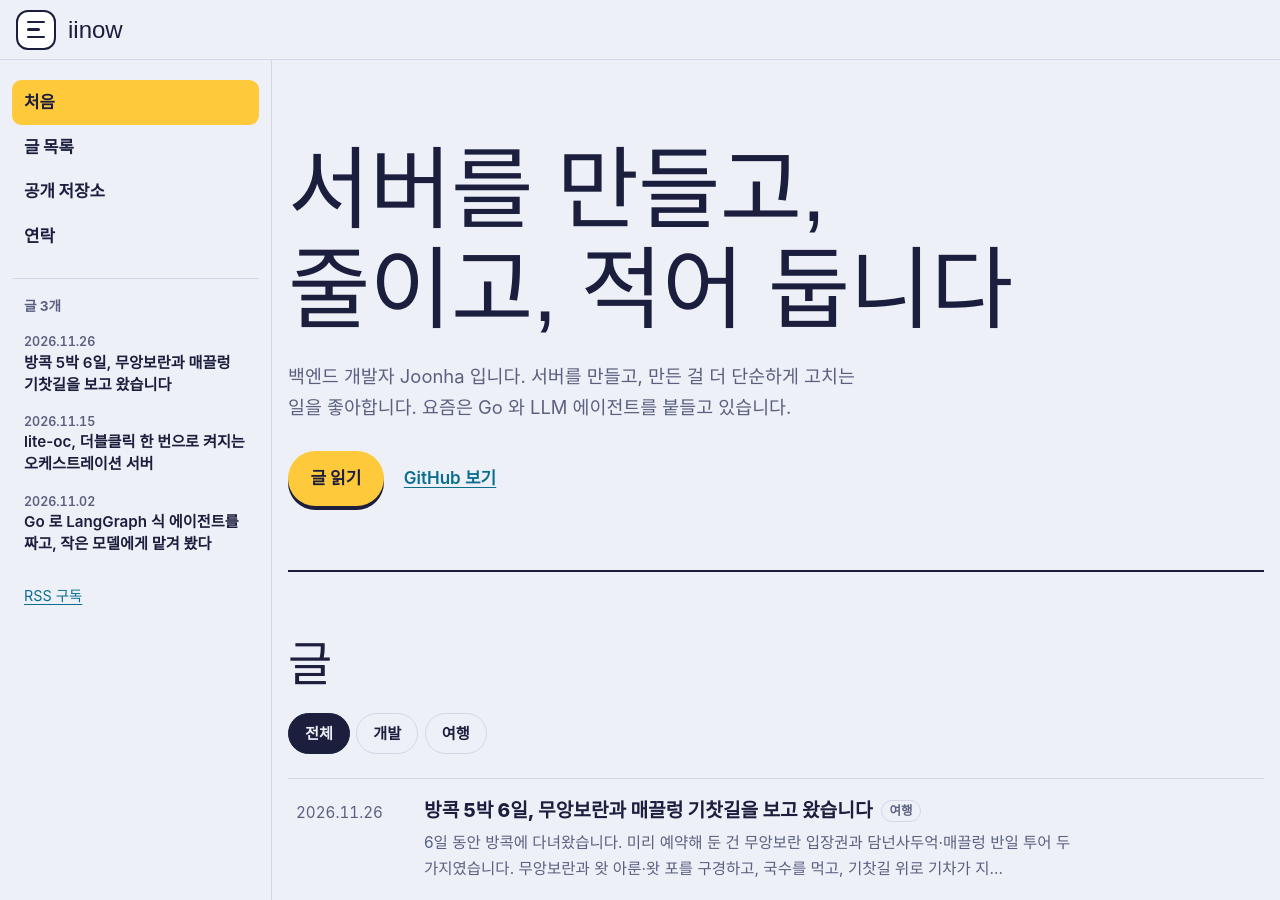
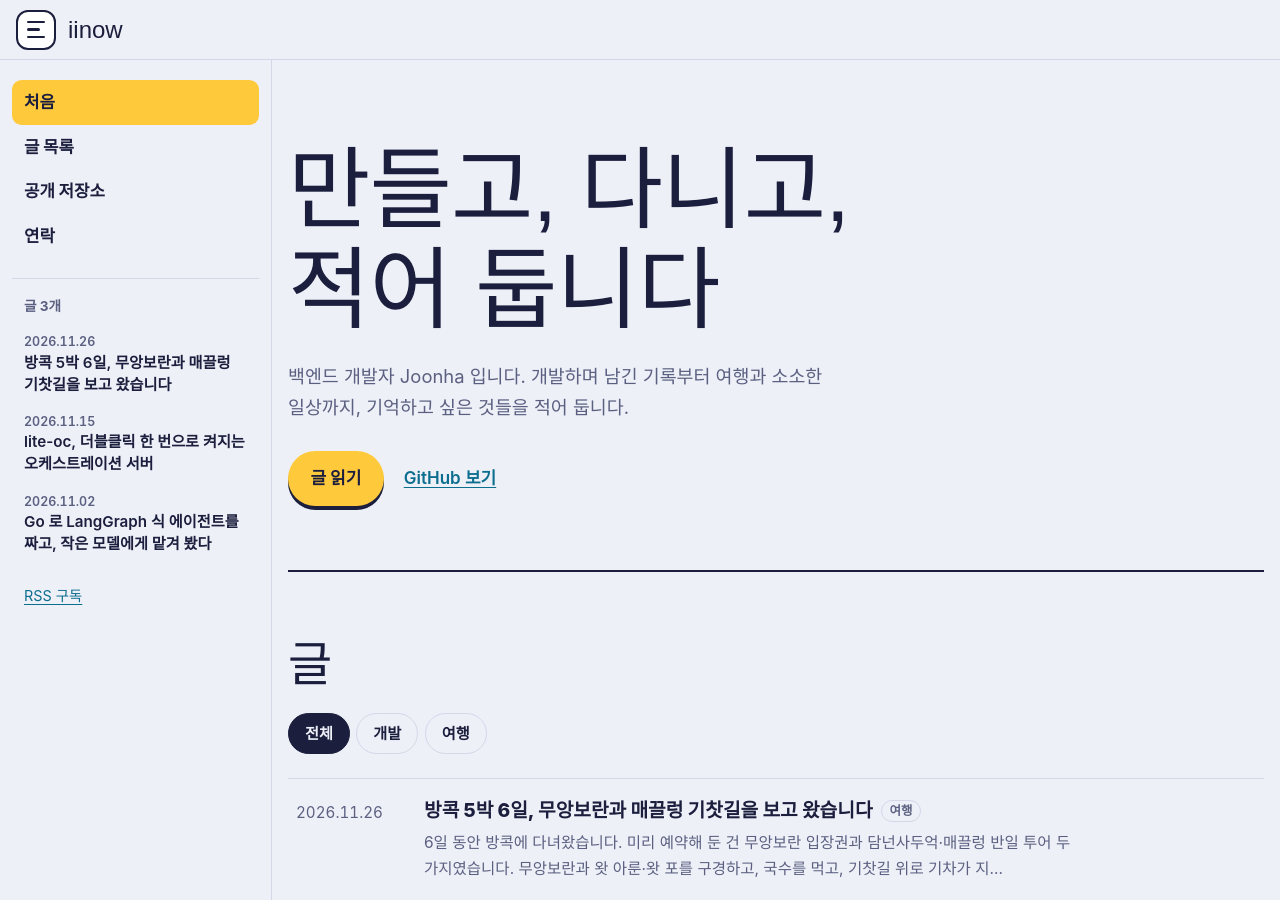
Before and after one commit to iinow/iinow.github.io, a Jekyll site: the page built from index.html, in a window 1280 px wide and 900 px high. Built offline with Jekyll 4.4.1, drawn with Linux system fonts in a browser that asks for light colours; some web fonts are replaced.

Commit message:
메인·헤더·썸네일을 개발과 일상 톤으로 바꿈

```diff
--- a/_config.yml
+++ b/_config.yml
@@ -1,6 +1,6 @@
 title: iinow
-tagline: Joonha 의 개발 기록
-description: 백엔드 개발자 Joonha 의 블로그. Go 서버, LLM 에이전트, 시스템을 단순하게 줄인 기록을 적습니다.
+tagline: Joonha 의 개발과 일상 기록
+description: Joonha 의 블로그. 개발 기록부터 여행과 소소한 일상까지, 기억하고 싶은 것들을 적어 둡니다.
 author: Joonha
 # 검색 등록 확인 코드. 서치 콘솔에서 받은 값을 넣으면 확인용 태그가 붙는다.
 google_site_verification: VonyJx2Z2YvX2AtODdrDAFD7UHJl1Mx7eFqHSyaD7RU
--- a/_layouts/default.html
+++ b/_layouts/default.html
@@ -16,7 +16,7 @@
 {%- elsif page.title %}
 <title>{{ page.title | escape }} | iinow</title>
 {%- else %}
-<title>iinow | {{ site.tagline }}, Go 와 LLM 에이전트 백엔드 블로그</title>
+<title>iinow | {{ site.tagline }}</title>
 {%- endif %}
 {%- assign desc = page.summary | default: site.description | strip_html | strip_newlines | truncate: 160 %}
 {%- assign img = page.image | default: '/img/og.png' | absolute_url %}
--- a/index.html
+++ b/index.html
@@ -3,8 +3,8 @@ layout: default
 ---
 <section class="hero">
   <div class="hero-text">
-    <h1>서버를 만들고, 줄이고, 적어 둡니다</h1>
-    <p class="lead">백엔드 개발자 Joonha 입니다. 서버를 만들고, 만든 걸 더 단순하게 고치는 일을 좋아합니다. 요즘은 Go 와 LLM 에이전트를 붙들고 있습니다.</p>
+    <h1>만들고, 다니고, 적어 둡니다</h1>
+    <p class="lead">백엔드 개발자 Joonha 입니다. 개발하며 남긴 기록부터 여행과 소소한 일상까지, 기억하고 싶은 것들을 적어 둡니다.</p>
     <p class="hero-links">
       <a class="btn" href="#posts">글 읽기</a>
       <a class="plain" href="https://github.com/iinow">GitHub 보기</a>
```
Also changed, not shown: img/og.png.
